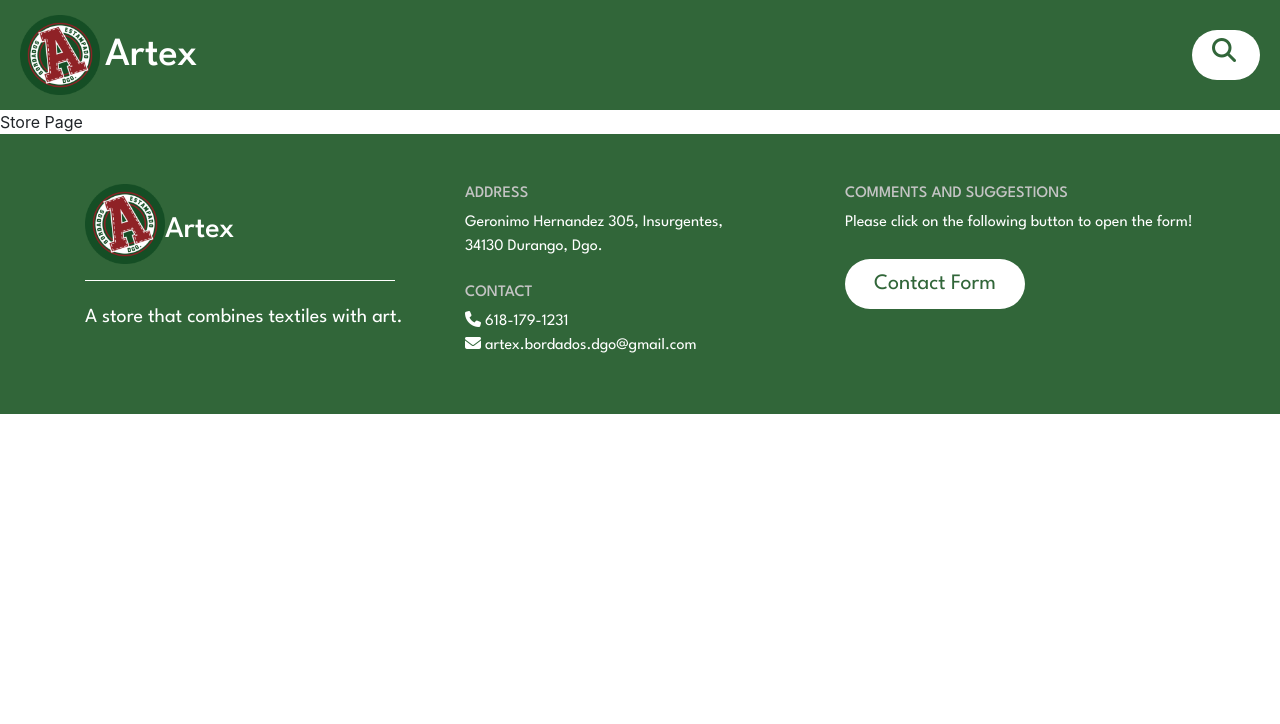
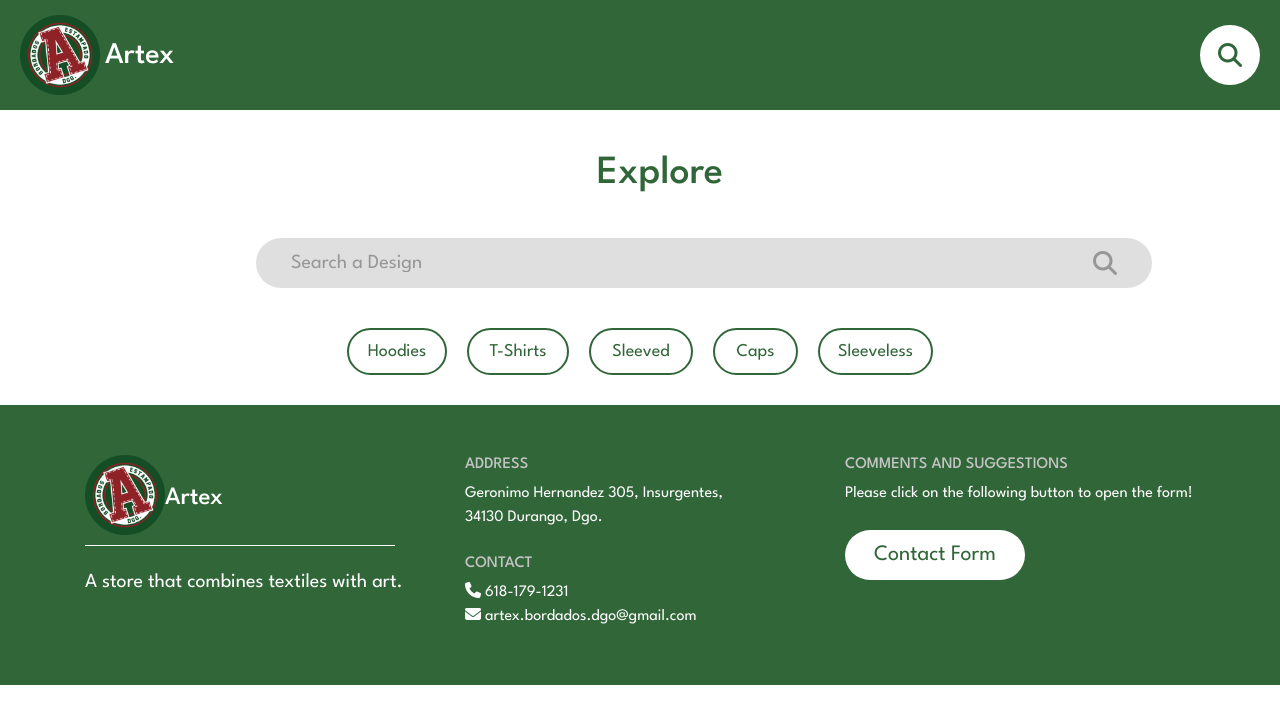
Before and after one commit to Vanadium-Milk/artexbordados, a PHP site: page /view/store_page.html in a window 1280 px wide. Shown: the top 724 px of the page. Run offline with PHP 8.4, Linux system fonts and the light colour scheme.

Commit message:
Store Page interface update
- I added new elements to the Store Page interface: garments type filters and a search bar.
- I fixed the search button in the navbar. I will keep working on it later.

```diff
--- a/view/store_page.html
+++ b/view/store_page.html
@@ -17,26 +17,40 @@
           integrity="sha384-MCw98/SFnGE8fJT3GXwEOngsV7Zt27NXFoaoApmYm81iuXoPkFOJwJ8ERdknLPMO" crossorigin="anonymous">
         <title>Artex</title>
     </head>
+
     <header class="header">
-            <img class="logo-picture" src="images/logo.png" alt="" width="80px;" height="80px;">
-            <h1 style="padding-top:10px; padding-left: 5px;">Artex</h1>
+      <img class="logo-picture" src="images/logo.png" alt="" width="80px;" height="80px;">
+      <h3 style="padding-top:10px; padding-left: 5px; font-size: 30px;">Artex</h3>
 
-            <button class="button search-btn"><i class="fa-solid fa-magnifying-glass fa-xl" style="color: #316639; padding-top:10px;"></i>
-                <span>Search</span>
-              </button>
+      <button class="button search-button">
+        <i class="fa-solid fa-magnifying-glass fa-xl" style="color: #316639;"></i>
+      </button>
+    </header>
+
+    <body>
+      <h1 style="font-family: 'League Spartan'; font-size: 40px; margin-left: 40px; margin-top: 40px; color: #316639;">Explore</h1>
+        <form action="" method="get" class="search-bar">
+          <input type="text" placeholder="Search a Design" name="q">
+          <button class="button submit-search"><i class="fa-solid fa-magnifying-glass fa-xl" style="color: rgb(151, 151, 151); padding-top:10px;"></i></button>
+        </form>
+
+        <div class="garment-sections">
+          <button class="button hoodies-button">Hoodies</button>
+          <button class="button tshirts-button">T-Shirts</button>
+          <button class="button sleeves-button">Sleeved</button>
+          <button class="button caps-button">Caps</button>
+          <button class="button sleeveless-button">Sleeveless</button>
         </div>
-    </header>
-    <body>
-        Store Page
     </body>
 
+  <!-- Footer -->
   <!-- Footer -->
   <footer class="footer">
     <div class="container">
       <div class="row">
         <div class="col-md-4 col-sm-12">
           <img src="images/logo.png" alt="" width="80px" height="80px" style="float: left;">
-          <h1 style="font-size: 30px; padding-top: 28px;">Artex</h1>
+          <h3 style="font-size: 25px; padding-top: 28px; padding-left: 20px;">Artex</h3>
           <br>
           <div class="white-line"></div>
           <br>
@@ -60,5 +74,4 @@
       </div>
     </div>
   </footer>
-
 </html>
--- a/view/styles/style.css
+++ b/view/styles/style.css
@@ -20,6 +20,7 @@
     background-color: #316639;
     height: 280px;
     font-family: 'League Spartan';
+    margin-top:30px;
     padding-top: 50px;
     padding-bottom: 30px;
     color: white;
@@ -28,8 +29,8 @@
 
 h1 {
     font-family: 'League Spartan';
-    font-size: 100;
     flex-grow: 1;
+    text-align: center;
 }
 
 h2 {
@@ -209,32 +210,180 @@ h2 {
     transition: 0.2s;
 }
 
-button span {
-    max-width: 0;
-    -webkit-transition: max-width 1.5s;
-    transition: max-width 1.5s;
-    display: inline-block;
-    vertical-align: top;
-    white-space: nowrap;
-    overflow: hidden;
-    color: #316639;
+
+.search-button {
+    position: relative;
+    display: flex;
+    align-items: center;
+    background-color: white;
+    justify-content: center;
+    border: 0;
+    border-radius: 50%;
+    width: 60px;
+    height: 60px;
+    border-style: none;
+    cursor: pointer;
+    margin-left: auto;
+}
+
+.hoodies-button{
+    margin-right: 20px;
+    margin-top: 40px;
+    margin-left: 40px;
+    text-align: center;
+    right: 30px;
+    left: 30px;
+    top: 30px;
+    font-family: 'League Spartan';
+    font-size: 18px;
+    color:#316639;
+    background-color: white;
+    width: 100px;
+    height: 47px;
+    border-radius: 30px;
+    border-color: #316639;
+    border-style: solid;
+    cursor: pointer;
+    transition: 0.3s;
+}
+
+.hoodies-button:hover {
+    background-color:#316639;
+    color:white;
+}
+
+.hoodies-button:focus {
+    background-color:#316639;
+    color:white;
+}
+
+.tshirts-button{
+    text-align: center;
+    margin-right: 20px;
+    margin-top: 40px;
+    font-family: 'League Spartan';
+    font-size: 18px;
+    color:#316639;
+    background-color: white;
+    width: 102px;
+    height: 47px;
+    border-radius: 30px;
+    border-color: #316639;
+    border-style: solid;
+    cursor: pointer;
+    transition: 0.3s;
+}
+
+.tshirts-button:hover {
+    background-color:#316639;
+    color:white;
+}
+
+.sleeves-button{
+    text-align: center;
+    margin-right: 20px;
+    margin-top: 40px;
+    font-family: 'League Spartan';
+    font-size: 18px;
+    color:#316639;
+    background-color: white;
+    width: 104px;
+    height: 47px;
+    border-radius: 30px;
+    border-color: #316639;
+    border-style: solid;
+    cursor: pointer;
+    transition: 0.3s;
+}
+
+.sleeves-button:hover {
+    background-color:#316639;
+    color:white;
+}
+
+.caps-button{
+    text-align: center;
+    margin-right: 20px;
+    margin-top: 40px;
+    font-family: 'League Spartan';
+    font-size: 18px;
+    color:#316639;
+    background-color: white;
+    width: 85px;
+    height: 47px;
+    border-radius: 30px;
+    border-color: #316639;
+    border-style: solid;
+    cursor: pointer;
+    transition: 0.3s;
+}
+
+.caps-button:hover {
+    background-color:#316639;
+    color:white;
+}
+
+.sleeveless-button{
+    text-align: center;
+    margin-right: 20px;
+    margin-top: 40px;
+    font-family: 'League Spartan';
+    font-size: 18px;
+    color:#316639;
+    background-color: white;
+    width: 115px;
+    height: 47px;
+    border-radius: 30px;
+    border-color: #316639;
+    border-style: solid;
+    cursor: pointer;
+    transition: 0.3s;
+}
+
+.sleeveless-button:hover {
+    background-color:#316639;
+    color:white;
+}
+
+.search-bar {
+    margin-left: 20%;
+    margin-top: 40px;
+    width: 70%;
+    max-width: 1000px;
+    background: #dfdfdf;
+    display: flex;
+    align-items: center;
+    border-radius: 60px;
+    padding: 3px 10px;
+}
+
+.search-bar input{
+    background: transparent;
+    flex: 1;
+    border: 0;
+    outline: none;
+    padding: 7px 25px;
     font-size: 20px;
+    color: black;
     font-family: 'League Spartan';
 }
 
-button:hover span{
-    max-width: 12rem;
+::placeholder {
+    font-family: 'League Spartan';
+    color: rgb(151, 151, 151);
 }
 
-.search-btn {
-    background-color: white;
-    border-radius: 200px;
-    padding-top: 10px;
-    padding-right: 20px;
-    padding-bottom: 10px;
-    padding-left: 20px;
-    border-style: none;
+.submit-search {
+    background: none;
+    border: 0;
+    cursor: pointer;
+    padding: 10px 25px;
+}
+
+.garment-sections {
+    display: flex;
+    justify-content: center;
+    position: relative;
     align-items: center;
-    cursor: pointer;
-    right: 30px;
+    margin-right: 20px;
 }
```
Also changed, not shown: index.html (+7 -7 lines), view/images/search.png (added).
